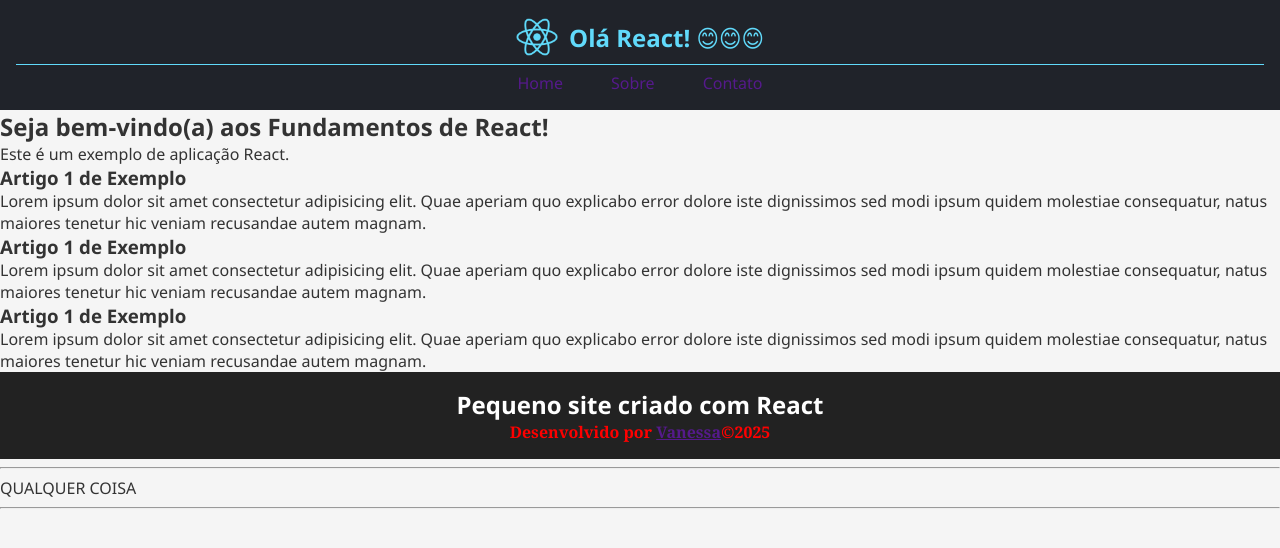
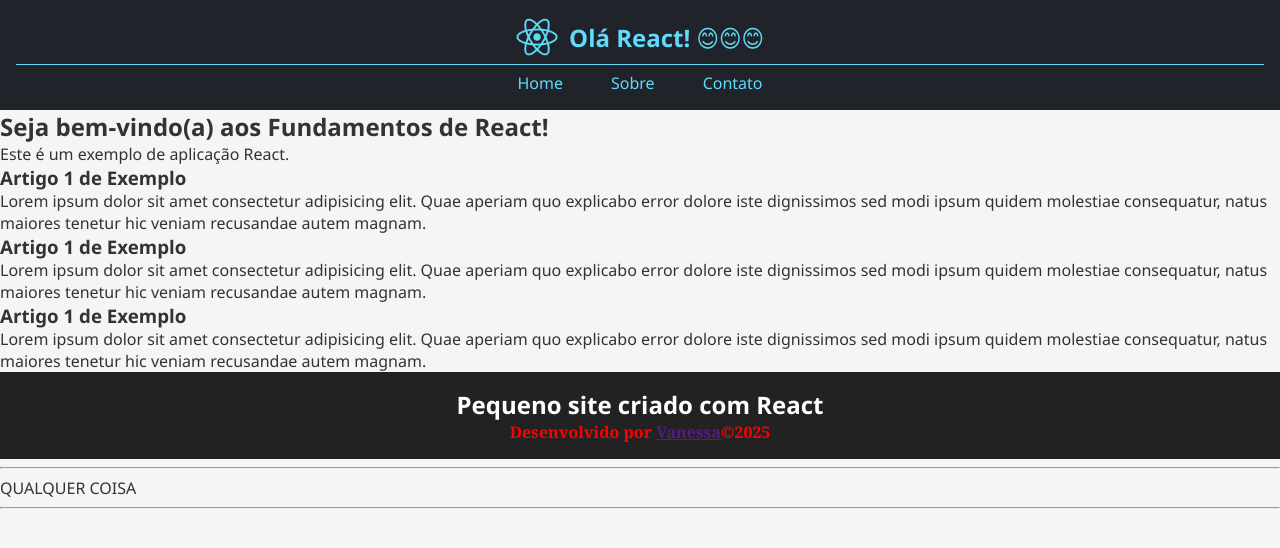
Before and after one commit to VanessaBaldin1/react-fundamentos, a React (Vite) app: page / in a window 1280 px wide. Shown: the top 548 px of the page. Built offline with nearby package versions, Linux system fonts and the light colour scheme.

Commit message:
Organização das pastas dos componentes

```diff
--- a/src/App.tsx
+++ b/src/App.tsx
@@ -1,6 +1,6 @@
-import Cabecalho from "./components/Cabecalho";
-import Conteudo from "./components/Conteudo";
-import Rodape from "./components/Rodape";
+import Cabecalho from "./components/Cabecalho/Cabecalho";
+import Conteudo from "./components/Conteudo/Conteudo";
+import Rodape from "./components/Rodape/Rodape";
 
 export default function App() {
   return (
--- a/src/components/Cabecalho.module.css
+++ b/src/components/Cabecalho/Cabecalho.module.css
@@ -11,6 +11,7 @@ Isso, vai te obrigar a usar a classe através de sintaxe de array com colchetes.
   padding: 1rem;
 
   a {
+    color: #61dafb;
     text-decoration: none;
   }
 
--- a/src/components/Cabecalho.tsx
+++ b/src/components/Cabecalho/Cabecalho.tsx
@@ -1,6 +1,6 @@
 //Tudo o que for usado dentro de componentes(imagens, fontes etc, deve ser importado. Desta forma, no momento do build, haverá otimizações para este conteúdo).
-import logo from "../assets/logo-react.png";
-import Menu from "./Menu";
+import logo from "../../assets/logo-react.png";
+import Menu from "../Menu/Menu";
 
 // Importando o módulo CSS para o componente Cabecalho (styles é a convensão pode usar qualquer nome)
 import estilos from "./Cabecalho.module.css";
--- a/src/components/Conteudo.tsx
+++ b/src/components/Conteudo/Conteudo.tsx
@@ -1,4 +1,4 @@
-import Artigo from "./Artigo";
+import Artigo from "../Artigo/Artigo";
 
 export default function Conteudo() {
   return (
```
Also changed, not shown: src/components/Artigo/Artigo.tsx (renamed from src/components/Artigo.tsx), src/components/Menu/Menu.module.css (renamed from src/components/Menu.module.css), src/components/Menu/Menu.tsx (renamed from src/components/Menu.tsx), src/components/Rodape/Rodape.tsx (renamed from src/components/Rodape.tsx).
